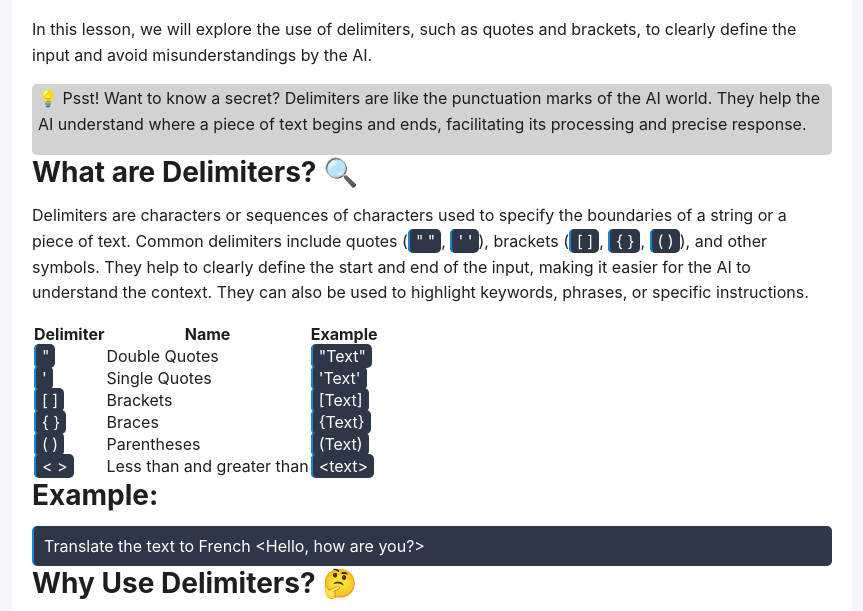
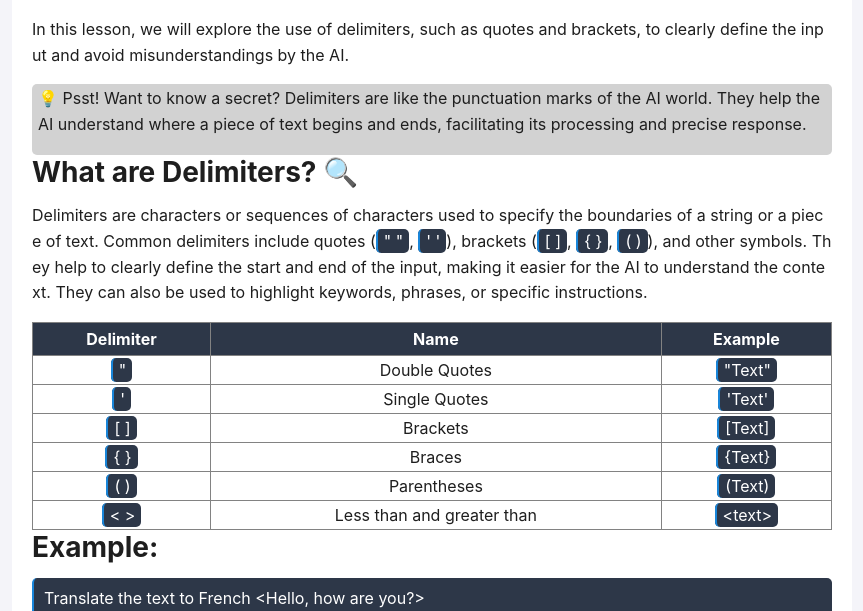
Before and after one commit to Charlytoc/scorm-template, a website: page resources/04-delimiters-and-how-to-avoid-missunderstanding/README.html in a window 1280 px wide. Shown: the part 181-792 px from the top of the page, without its empty margins (208-1071 px from the left). Drawn offline with Linux system fonts and the light colour scheme.

Commit message:
add more styling

```diff
--- a/resources/styles/styles.css
+++ b/resources/styles/styles.css
@@ -4,6 +4,8 @@ body {
   margin: 0;
   padding: 0;
   color: #1e1e1e;
+  display: flex;
+
 }
 * {
   font-family: "Inter", sans-serif;
@@ -12,12 +14,13 @@ body {
 }
 
 .container {
-  max-width: 800px;
+  width: min(800px, 100%);
   margin: 0 auto;
   padding: 20px;
   background-color: #fff;
   border-radius: 8px;
   padding-top: 80px;
+  overflow-x: auto;
 }
 
 h1 {
@@ -44,29 +47,10 @@ p {
   font-size: 1em;
   line-height: 1.6;
   margin-bottom: 1em;
+  word-break: break-all;
 }
 
 
-
-
-
-
-.code-block {
-  background-color: #f8f9fa;
-  border: 1px solid #ccc;
-  border-radius: 10px;
-  padding: 16px;
-  margin: 20px 0;
-  font-family: 'Courier New', Courier, monospace;
-  overflow-x: auto;
-}
-
-
-
-.list-item {
-  margin: 15px 0;
-  color: #555;
-}
 pre {
   background-color: #2d3748;
   padding: 10px;
@@ -94,3 +78,19 @@ blockquote {
 li {
   list-style-position: inside;
 }
+
+table {
+  border-collapse: collapse;
+  width: 100%;
+}
+th {
+  background-color: #2d3748;
+  padding: 6px;
+  color: white;
+  border: 1px solid rgb(130, 130, 130);
+}
+td {
+  border: 1px solid rgb(130, 130, 130);
+  text-align: center;
+  padding: 4px;
+}
```
